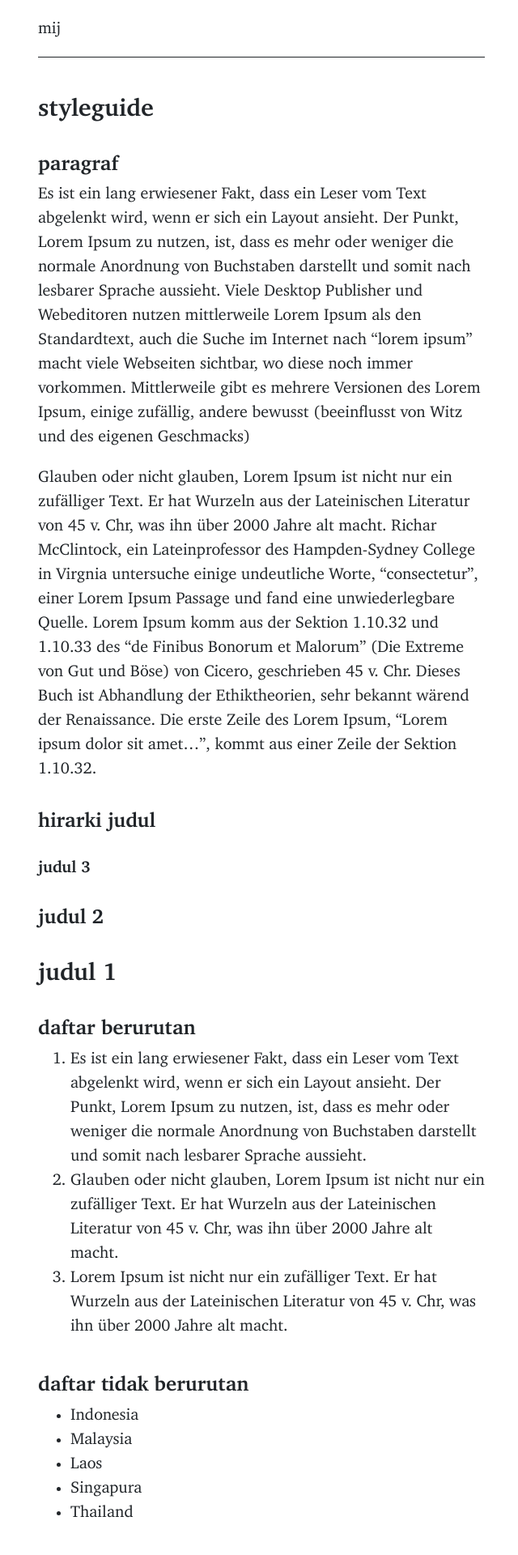
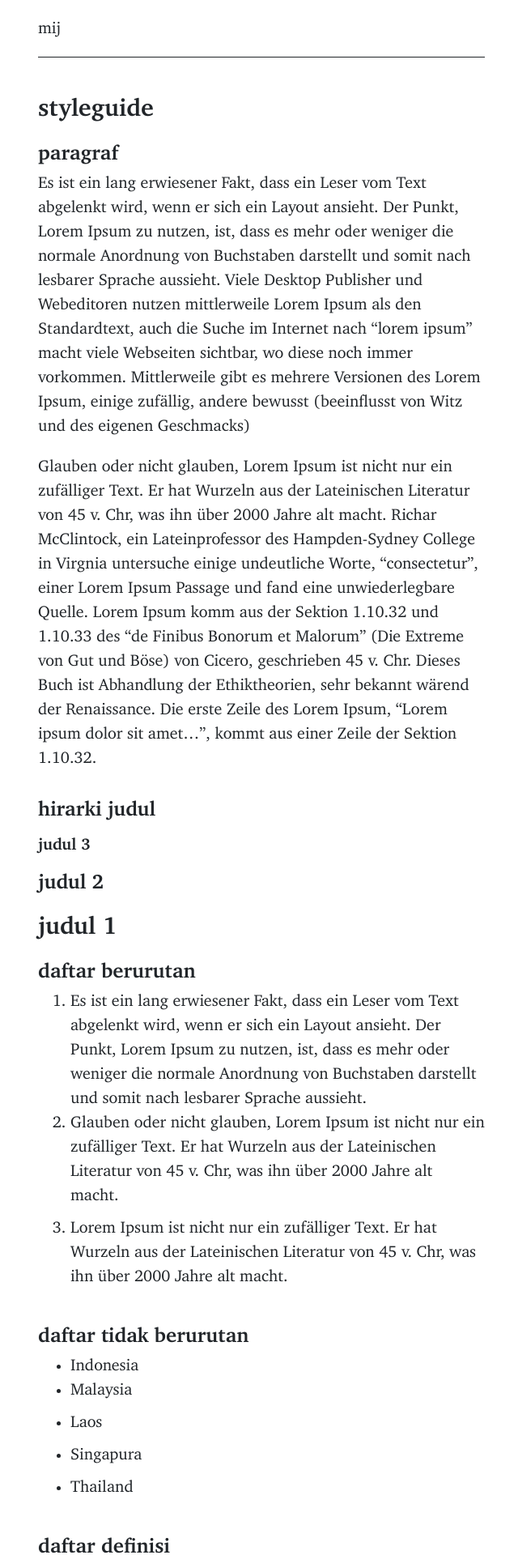
Before and after one commit to muhammadilfaj/mij, a Jekyll site: the page built from styleguide.md, in a window 1280 px wide. Shown: the top 1920 px of the page at 81% size, without its empty margins (317-957 px from the left). Built offline with Jekyll 4.4.1, drawn with Linux system fonts in a browser that asks for light colours.

Commit message:
Update stylesheet.css

```diff
--- a/assets/stylesheet.css
+++ b/assets/stylesheet.css
@@ -138,6 +138,7 @@ h3,
 h4,
 h5,
 h6 {
+  margin-top: 0;
   margin-bottom: .25em;
   padding-top: .5em;
   line-height: 1.25;
@@ -174,7 +175,7 @@ ul, ol, dl {
 }
 
 li + li {
-  margin-bottom: var
+  margin-bottom: .5em;
 }
 
 dt {
```
